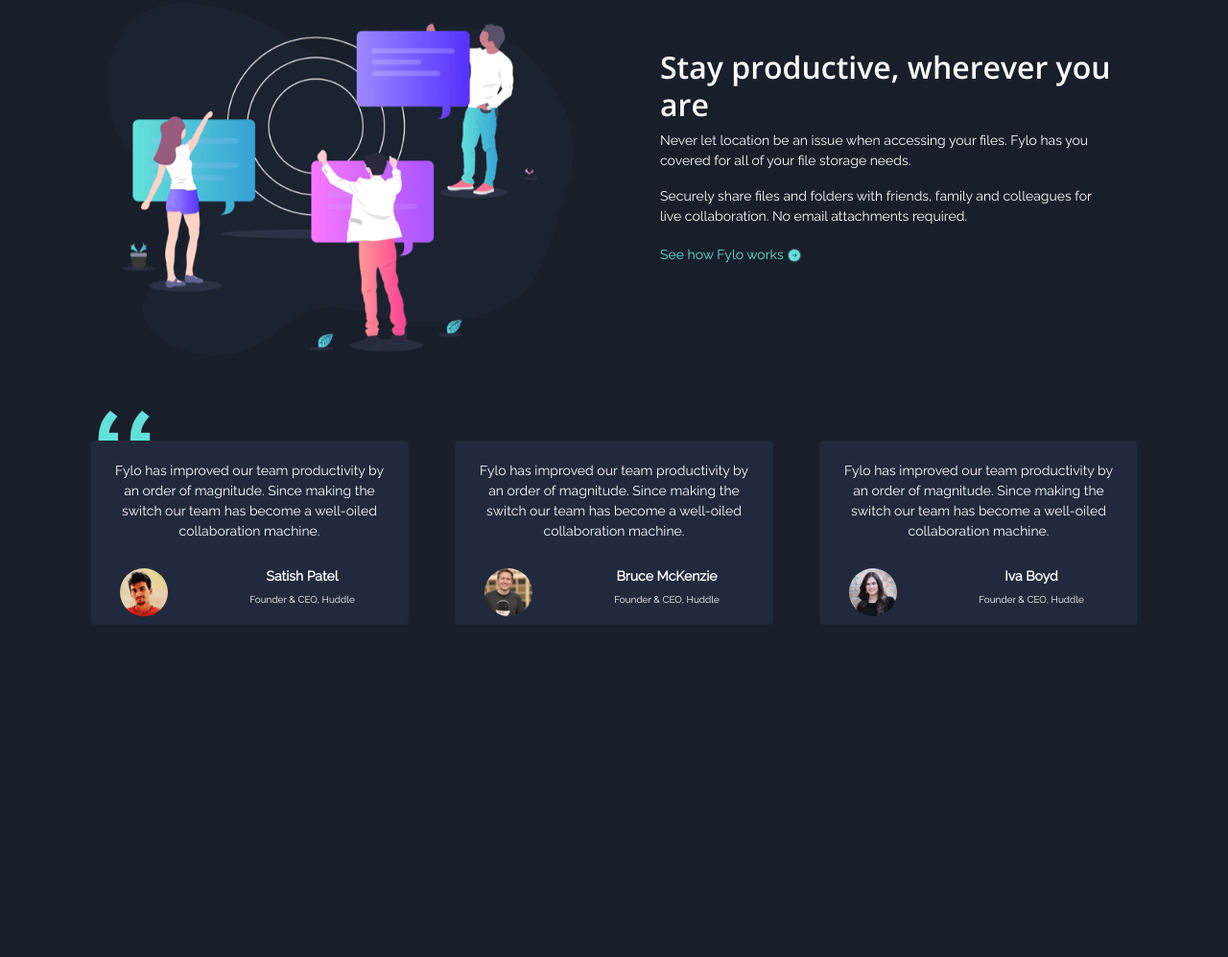
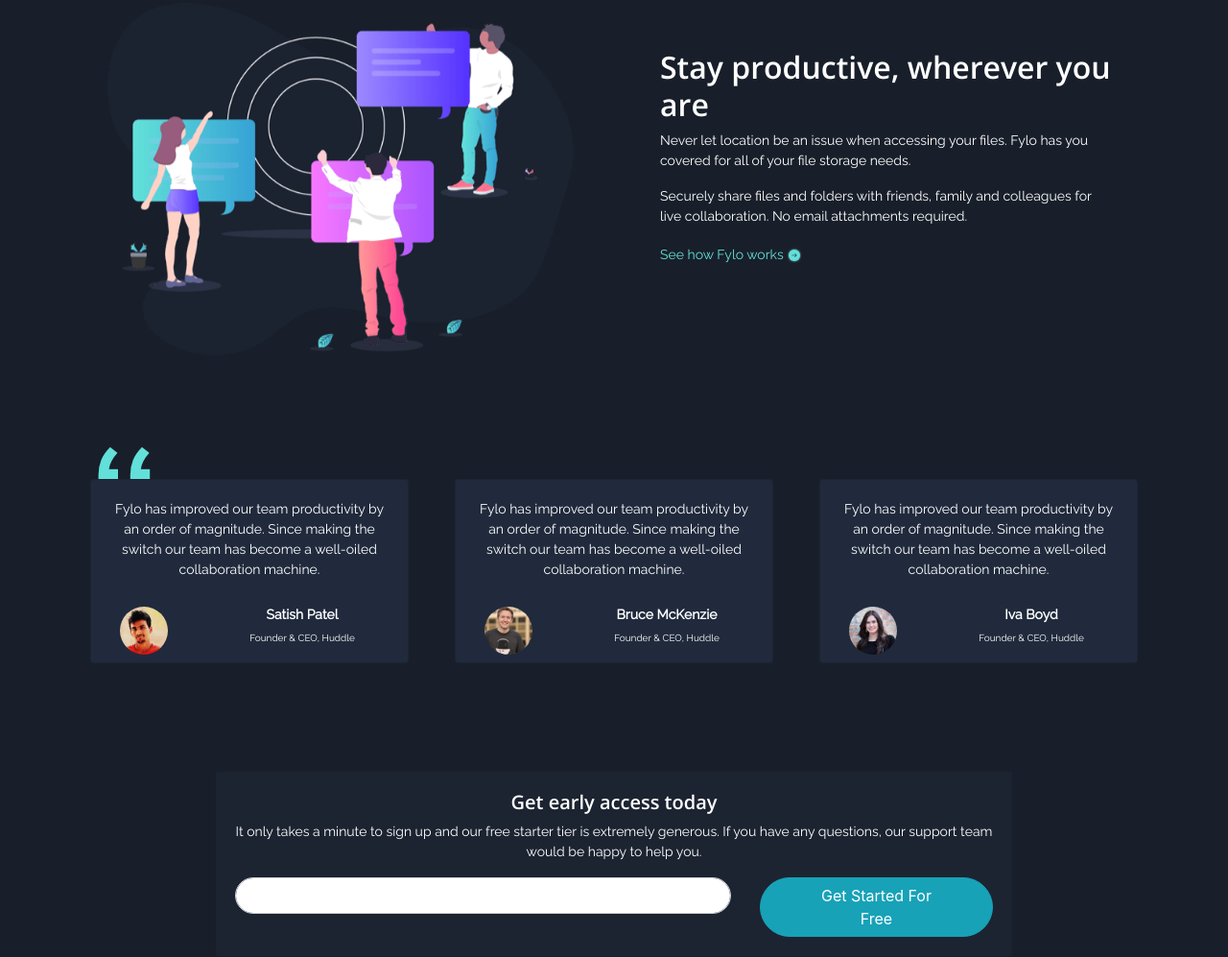
Before and after one commit to Cesar959/Fylo-dark, a plain HTML site: page index.html in a window 1280 px wide. Shown: the part 1716-2713 px from the top of the page at 96% size. Before the commit the page ends 2407 px from the top, so only its background shows below. Drawn offline with nearby package versions, Linux system fonts and the light colour scheme.

Commit message:
Criação da área inscreva-se

```diff
--- a/index.html
+++ b/index.html
@@ -120,7 +120,7 @@
 
 		<!-- Equipe do site -->
 		<section class="container py-5" id="equipe">
-			<div class="row">
+			<div class="row" >
 				<div class="col-lg-6" align="center">
 					<img class="img-fluid" src="resource/imagens/illustration-stay-productive.png" alt="" width="90%">
 				</div>
@@ -140,12 +140,12 @@
 		<!-- Depoimentos do site -->
 
 		<!-- icone -->
-		<div class="p-2 container">
+		<div class="p-3 container">
 			<img class="icone-depoimentos" src="resource/imagens/bg-quotes.png" alt="" width="55">
 		</div>
 		<!-- icone -->
 
-		<section class="container py-4" id="depoimentos">
+		<section class="container py-5" id="depoimentos">
 			<div class="row posicao-depoimentos" align="center">
 				<div class="col-lg-4 col-md-4 col-sm-12 px-4 pb-3">
 					<div class="card cor-card" style="width: auto;">
@@ -210,6 +210,35 @@
 		<!-- Depoimentos do site -->
 
 
+		<!-- Inscreva-se do site -->
+		<section class="container pt-5" id="inscricao">
+			<div class="row" align="center">
+				<div class="col-lg-12 col-sm-12">
+
+					<div class="card w-75 card-inscreva">
+						<div class="card-body">
+							<h5 class="Open_Sans"> Get early access today</h5>
+							<p class="Raleway">It only takes a minute to sign up and our free starter tier is extremely generous. If you have any
+							questions, our support team would be happy to help you.</p>
+							<div class="row">
+								<div class="col-lg-8 pb-2">
+									<input type="email" class="form-control radius-4" id="exampleInputEmail1">
+								</div>
+								<div class="col-lg-4">
+									<div align="center">
+										<button type="button" class="btn btn-info radius-4 px-5">Get Started For Free</button>
+									</div>
+								</div>
+							</div>
+						</div>
+					</div>
+				</div>
+			</div>
+		</section>
+		<!-- Inscreva-se do site -->
+
+
+
 
 
 
--- a/resource/css/style.css
+++ b/resource/css/style.css
@@ -90,7 +90,18 @@
 	position: absolute;
 	left: 8%;
 	z-index: 0;
+	margin-top: 30px;
 }
 
+/* Css de depoimentos*/
 
-/* Css de depoimentos*/
+/*Css de Inscreva-se*/
+.card-inscreva{
+	background: hsl(217, 28%, 15%);
+	color: #fff;
+}
+
+.radius-4{
+	border-radius: 40px;
+}
+/*Css de Inscreva-se*/
```
